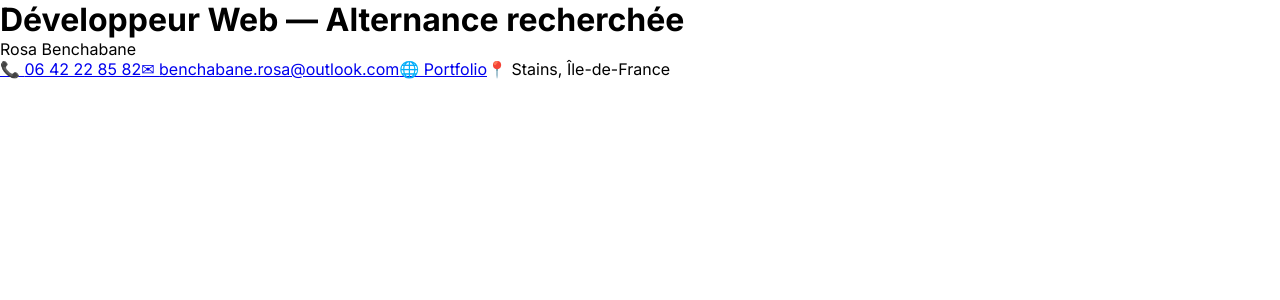
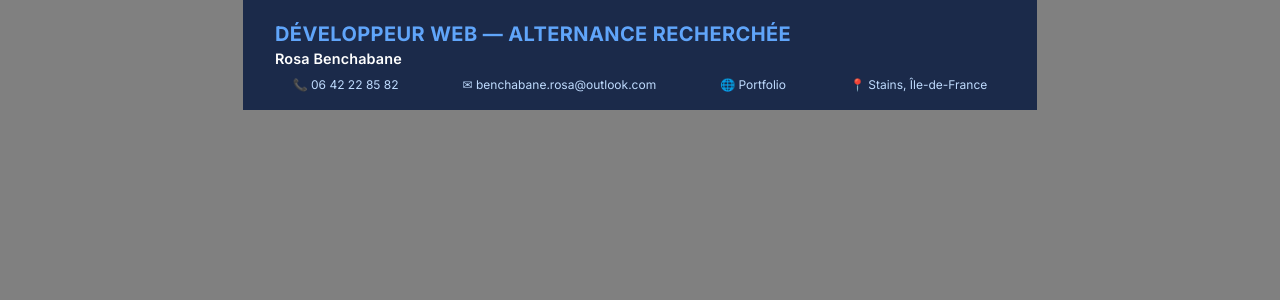
Before and after one commit to RosaBen/rosa-benchabane-cv, a React (Vite) app: page / in a window 1280 px wide. Shown: the top 300 px of the page. Built offline with nearby package versions, Linux system fonts and the light colour scheme.

Commit message:
added style to header

```diff
--- a/src/assets/styles/index.css
+++ b/src/assets/styles/index.css
@@ -8,6 +8,54 @@
   color: "#374151";
 }
 
+body {
+  background-color: grey;
+}
+
+/* layout */
+.cv-page {
+  background-color: white;
+  width: 100%;
+  max-width: 794px;
+  margin: 0 auto;
+}
+
+header {
+  background-color: #1b2a4a;
+  color: white;
+  padding: 1.375rem 2rem 1.125rem;
+}
+
+header a {
+  color: #bfdbfe;
+  text-decoration: none;
+}
+
+.contact {
+  display: flex;
+  gap: 4rem;
+  font-size: 0.75rem;
+  justify-content: center;
+}
+
+/* typos */
+
+h1 {
+  font-size: 1.25rem;
+  font-weight: 700;
+  color: #60a5fa;
+  margin-bottom: 0.25rem;
+  letter-spacing: 0.02em;
+  text-transform: uppercase;
+}
+
+header p {
+  font-size: 0.9rem;
+  font-weight: 600;
+  letter-spacing: 0.01em;
+  margin-bottom: 0.625rem;
+}
+
 /* @media print{
 
 } */
--- a/src/components/Header.jsx
+++ b/src/components/Header.jsx
@@ -3,11 +3,11 @@ return (
     <header>
     <h1>{title}</h1>
     <p>{name}</p>
-    <div>
+    <div className="contact">
       <span><a href="tel:+33642228582">📞 {tel}</a></span>
       <span><a href="mailto:benchabane.rosa@outlook.com">✉ {email}</a></span>
-      <span><a href={portfolio}>🌐 Portfolio</a></span>
-      <span>📍 {location}</span>
+      <span><a href={portfolio} target="_blank">🌐 Portfolio</a></span>
+      <span><a href="https://maps.app.goo.gl/vGa6jdgRD7Qc1hsx5" target="_blank">📍 {location}</a></span>
     </div>
   </header>
 )
```
